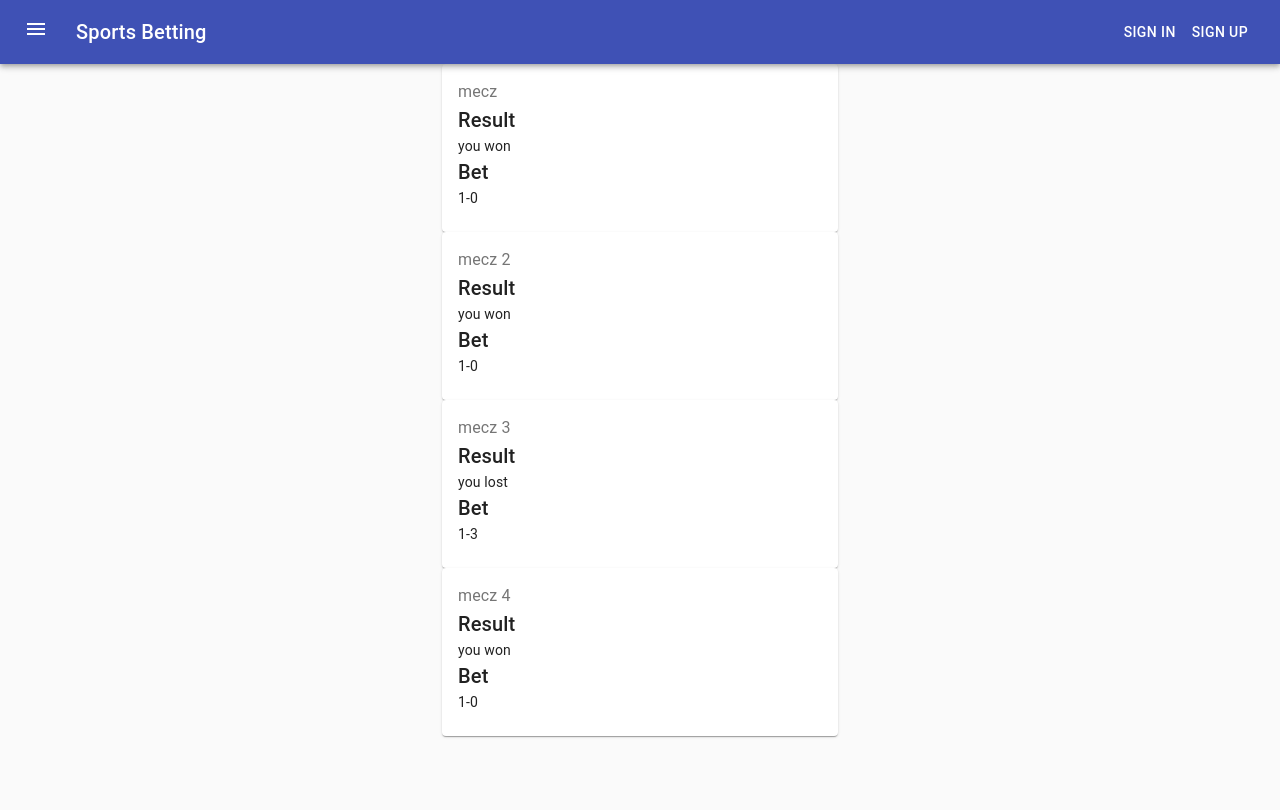
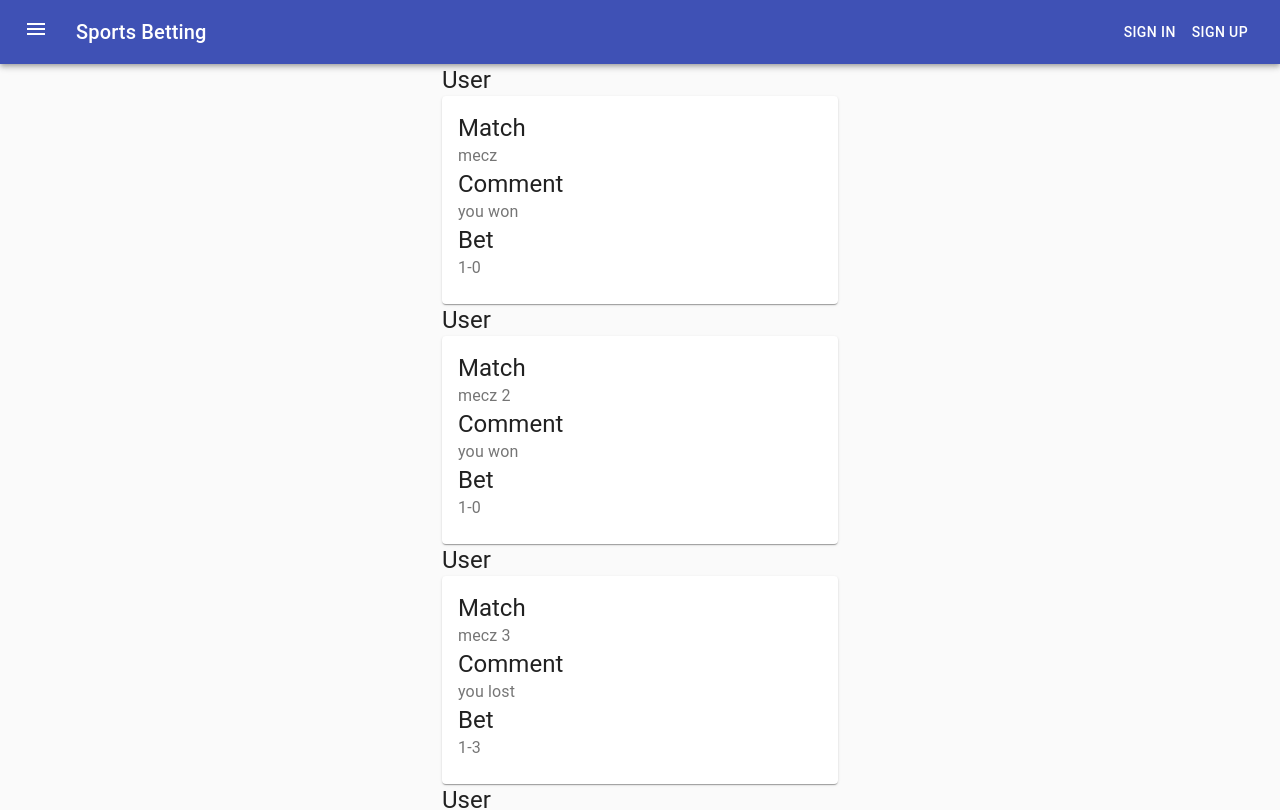
Before and after one commit to sh3ev/SportsBettingSite-Frontend, a React (Create React App) app in the folder sports-betting/: page /fixtures/1/1 in a window 1280 px wide. Shown: the top 810 px of the page. Built offline with nearby package versions, Linux system fonts and the light colour scheme; no server answers.

Commit message:
update bets.js and fixtures.js

```diff
--- a/sports-betting/src/components/Bets.js
+++ b/sports-betting/src/components/Bets.js
@@ -92,5 +92,5 @@ export default class Bets extends React.Component { //rozszerzenie klasy
         </Typography>
       </Container>)
     }
-  }
+ }
 }
--- a/sports-betting/src/components/Fixtures.js
+++ b/sports-betting/src/components/Fixtures.js
@@ -81,24 +81,27 @@ render() {
           <CssBaseline />
 
         <div>
+          <Typography variant="h5" component="h2">
+              User {}
+            </Typography>
         <Card className={classes.card}>
           <CardContent>
-            {/* <Typography variant="h5" component="h2">
-              Lista
-            </Typography> */}
+          <Typography variant="h5" component="h2">
+              Match {}
+            </Typography>
             <Typography className={classes.pos} color="textSecondary">
             {match.name}
             </Typography>
-            <Typography variant="h6" component="h2">
-              Result
+            <Typography variant="h5" component="h2">
+             Comment
                       </Typography>
-            <Typography variant="body2" component="p">
+            <Typography className={classes.pos} color="textSecondary">
               {match.message}
             </Typography>
-            <Typography variant="h6" component="h2">
+            <Typography variant="h5" component="h2">
               Bet
                       </Typography>
-            <Typography variant="body2" component="p">
+            <Typography className={classes.pos} color="textSecondary">
               {match.score}
             </Typography>
           </CardContent>
```
